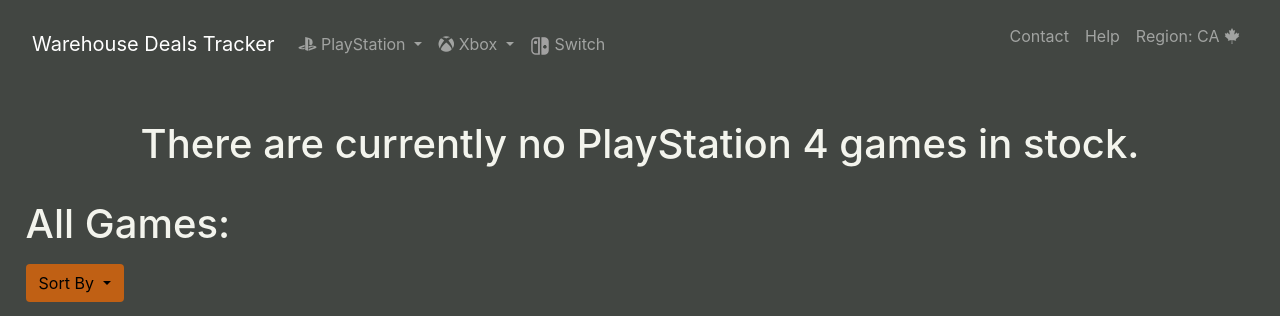
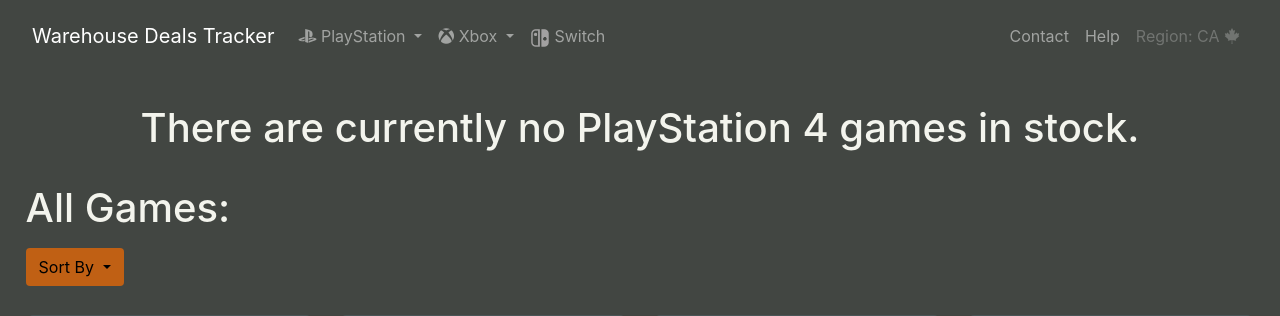
Before and after one commit to Chris-OR/Warehouse-Deals-Tracker, a Flask app: page /ps4 in a window 1280 px wide. Shown: the top 316 px of the page. Run offline with Flask 2, Linux system fonts and the light colour scheme; data comes from the database, SQL or seed files in the repository; some libraries are stand-ins or nearby versions.

Commit message:
disable region indicator link and update styling on it

```diff
--- a/static/css/styles.css
+++ b/static/css/styles.css
@@ -276,3 +276,7 @@ body {
     background-color: #df6f17;
     color: black;
 }
+
+.disabled {
+    margin: 0;
+}
--- a/templates/header.html
+++ b/templates/header.html
@@ -80,7 +80,7 @@
           <a href="{{ url_for('help') }}" class="nav-link">Help</a>
         </li>
         <li>
-          <p class="nav-link">Region: CA <i class="fab fa-canadian-maple-leaf"></i></p>
+          <p class="nav-link disabled">Region: CA <i class="fab fa-canadian-maple-leaf"></i></p>
         </li>
       </ul>
       <!--    <form class="form-inline my-2 my-lg-0">-->
```
